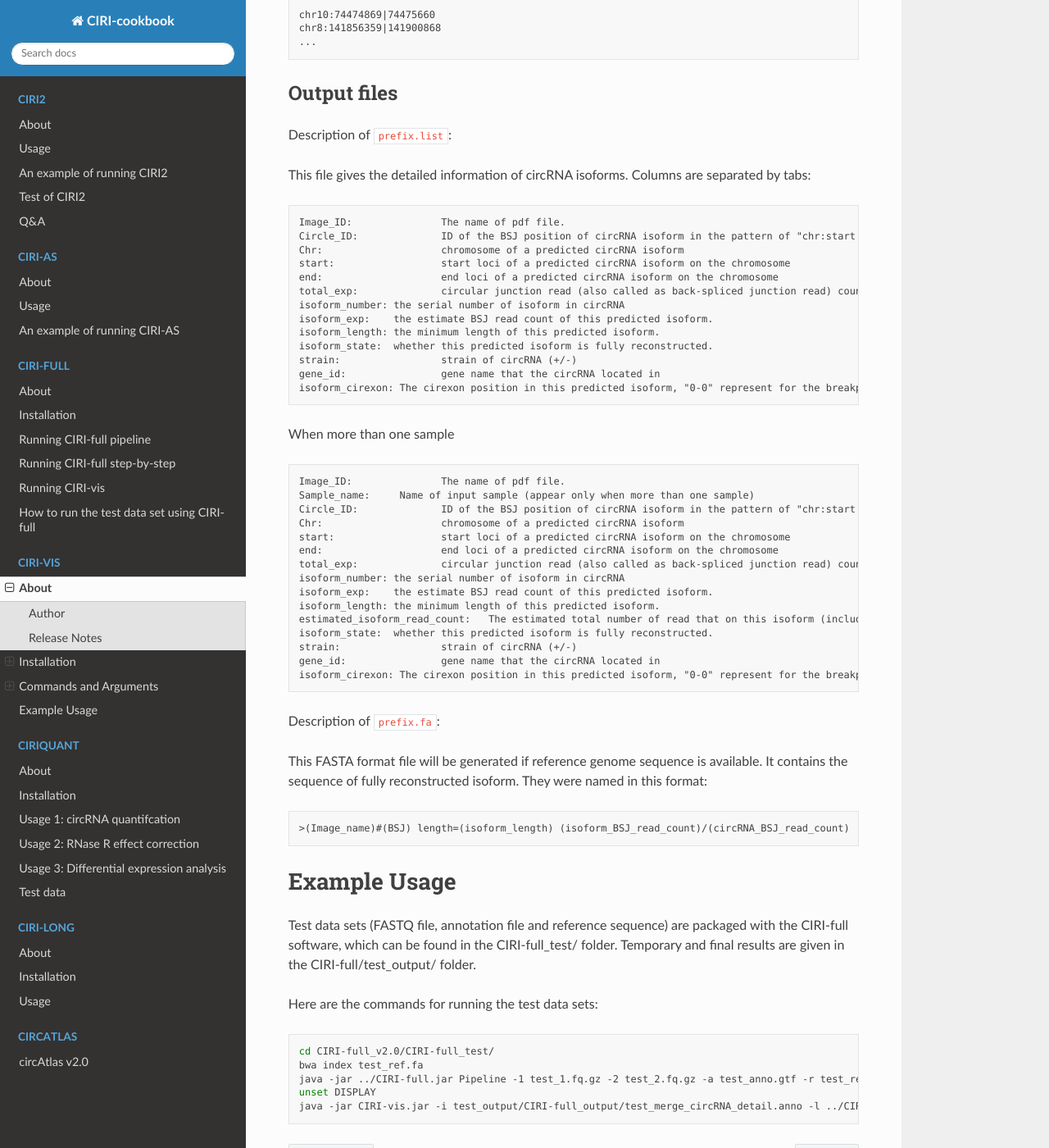
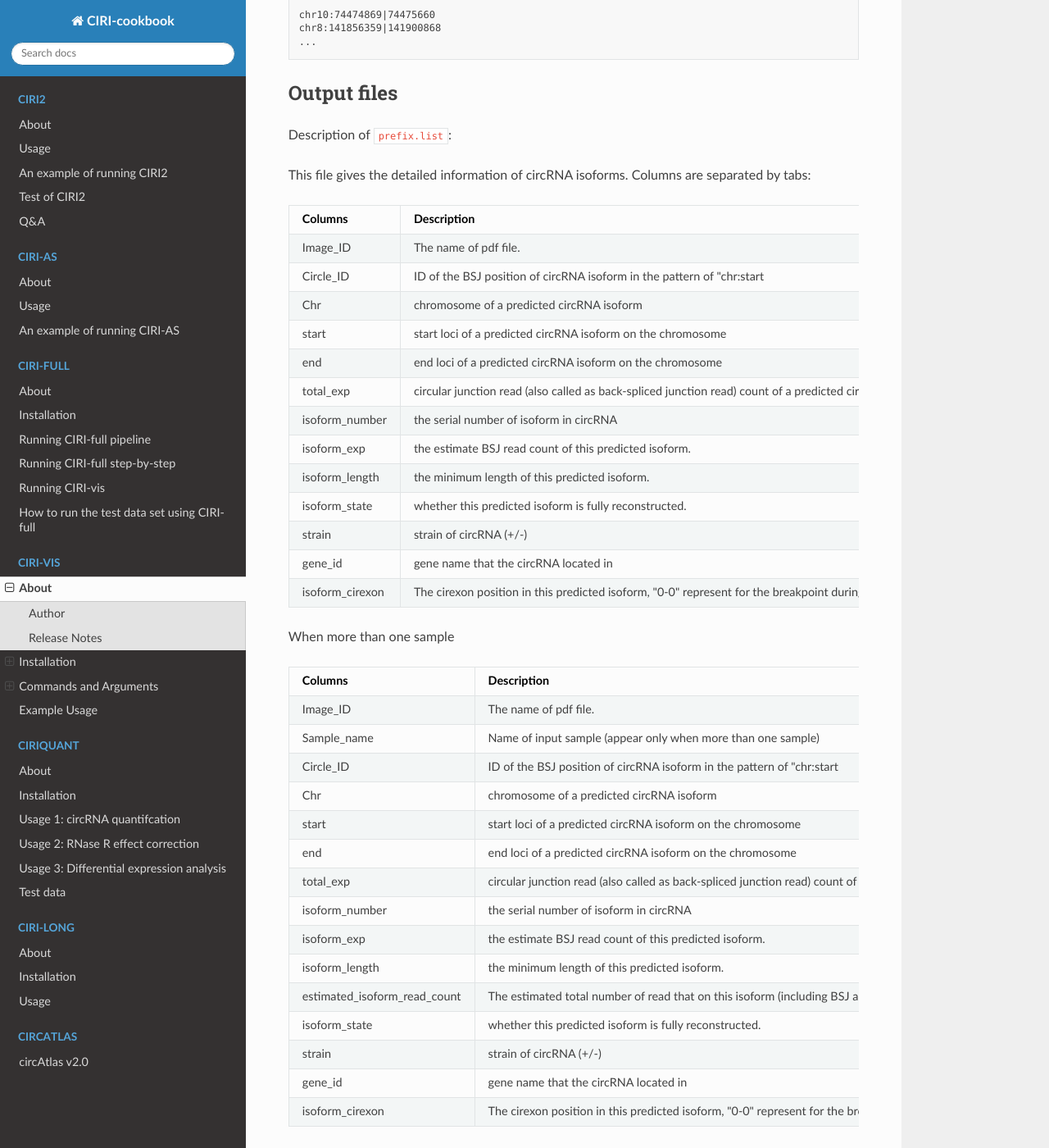
Before and after one commit to bioinfo-biols/CIRI-cookbook, a Sphinx documentation site: the page built from source/CIRI-vis.md, in a window 1280 px wide and 1400 px high, scrolled down 2512 px. Shown: the whole window at 82% size. Built offline with Sphinx 7.4.7 and the Read the Docs theme 2.0.0, drawn with Linux system fonts in a browser that asks for light colours; some of the changed lines change nothing that is shown.

Commit message:
update indentation

````diff
--- a/source/CIRI-vis.md
+++ b/source/CIRI-vis.md
@@ -20,9 +20,9 @@ Maintainer: Yi Zheng
 
 ```
 Softwares:
-	JavaSE >= 1.6
+    JavaSE >= 1.6
     bwa
-	CIRI2
+    CIRI2
     CIRI-AS
     CIRI-Full
 ```
@@ -59,19 +59,19 @@ Usage: java -jar CIRI-vis.jar [Options]
 
 Options:
 
-	-i			The path of input file of CIRI-vis. (required)
-	-l			The path of library length file. (required for isoform quantification)
-	-r			The path of reference genome sequence in FASTA format. (required for output circRNA sequence)
-	-list		The list of choosen circRNA BSJ.(It is needed when more than one sample)
-	-d			The dictionary of output. Default currentdir/stdir
-	-o			The prefix of output. Default stout (optional)
-	-type		The format of figure. you can select pdf or svg or both. Default pdf (optional)
-	-max		The maximum expression (BSJ reads number) of circRNA that displayed by CIRI-vis. Default 999999999 (optional)
-	-min		The minimum expression (BSJ reads number) of circRNA that displayed by CIRI-vis. Default 5. Note: please only use one of -min, -exp, -rank (optional)
-	-rank		Only display the expression top X% of circRNA (optional)
-	-exp		Only display the top expression circRNA that contain X% of BSJ reads. (optional)
-	-iso		The maximum number of considering isoform, default 10. High value will make the quantification slower (optional)
-	-ran		Set random seed, default 0.(optional)
+  -i	    The path of input file of CIRI-vis. (required)
+  -l        The path of library length file. (required for isoform quantification)
+  -r        The path of reference genome sequence in FASTA format. (required for output circRNA sequence)
+  -list     The list of choosen circRNA BSJ.(It is needed when more than one sample)
+  -d        The dictionary of output. Default currentdir/stdir
+  -o        The prefix of output. Default stout (optional)
+  -type     The format of figure. you can select pdf or svg or both. Default pdf (optional)
+  -max      The maximum expression (BSJ reads number) of circRNA that displayed by CIRI-vis. Default 999999999 (optional)
+  -min      The minimum expression (BSJ reads number) of circRNA that displayed by CIRI-vis. Default 5. Note: please only use one of -min, -exp, -rank (optional)
+  -rank     Only display the expression top X% of circRNA (optional)
+  -exp      Only display the top expression circRNA that contain X% of BSJ reads. (optional)
+  -iso      The maximum number of considering isoform, default 10. High value will make the quantification slower (optional)
+  -ran      Set random seed, default 0.(optional)
 ```
 
 Examples:
@@ -102,41 +102,41 @@ Description of `prefix.list`:
 
 This file gives the detailed information of circRNA isoforms. Columns are separated by tabs:
 
-```text
-Image_ID:		The name of pdf file.
-Circle_ID:		ID of the BSJ position of circRNA isoform in the pattern of "chr:start|end";
-Chr: 			chromosome of a predicted circRNA isoform
-start:			start loci of a predicted circRNA isoform on the chromosome
-end:			end loci of a predicted circRNA isoform on the chromosome
-total_exp:		circular junction read (also called as back-spliced junction read) count of a predicted circRNA
-isoform_number: the serial number of isoform in circRNA
-isoform_exp:	the estimate BSJ read count of this predicted isoform.
-isoform_length: the minimum length of this predicted isoform.
-isoform_state:	whether this predicted isoform is fully reconstructed.
-strain: 		strain of circRNA (+/-)
-gene_id:		gene name that the circRNA located in
-isoform_cirexon: The cirexon position in this predicted isoform, "0-0" represent for the breakpoint during reconstruction.
-```
+Columns|Description
+---|---
+Image_ID | The name of pdf file.
+Circle_ID | ID of the BSJ position of circRNA isoform in the pattern of "chr:start|end";
+Chr | chromosome of a predicted circRNA isoform
+start | start loci of a predicted circRNA isoform on the chromosome
+end | end loci of a predicted circRNA isoform on the chromosome
+total_exp | circular junction read (also called as back-spliced junction read) count of a predicted circRNA
+isoform_number | the serial number of isoform in circRNA
+isoform_exp | the estimate BSJ read count of this predicted isoform.
+isoform_length | the minimum length of this predicted isoform.
+isoform_state | whether this predicted isoform is fully reconstructed.
+strain | strain of circRNA (+/-)
+gene_id | gene name that the circRNA located in
+isoform_cirexon | The cirexon position in this predicted isoform, "0-0" represent for the breakpoint during reconstruction.
 
 When more than one sample
 
-```text
-Image_ID:		The name of pdf file.
-Sample_name:	 Name of input sample (appear only when more than one sample)
-Circle_ID:		ID of the BSJ position of circRNA isoform in the pattern of "chr:start|end";
-Chr: 			chromosome of a predicted circRNA isoform
-start:			start loci of a predicted circRNA isoform on the chromosome
-end:			end loci of a predicted circRNA isoform on the chromosome
-total_exp:		circular junction read (also called as back-spliced junction read) count of a predicted circRNA
-isoform_number: the serial number of isoform in circRNA
-isoform_exp:	the estimate BSJ read count of this predicted isoform.
-isoform_length: the minimum length of this predicted isoform.
-estimated_isoform_read_count:	The estimated total number of read that on this isoform (including BSJ and nonBSJ reads),
-isoform_state:	whether this predicted isoform is fully reconstructed.
-strain: 		strain of circRNA (+/-)
-gene_id:		gene name that the circRNA located in
-isoform_cirexon: The cirexon position in this predicted isoform, "0-0" represent for the breakpoint during reconstruction.
-```
+Columns|Description
+---|---
+Image_ID | The name of pdf file.
+Sample_name | Name of input sample (appear only when more than one sample)
+Circle_ID | ID of the BSJ position of circRNA isoform in the pattern of "chr:start|end";
+Chr | chromosome of a predicted circRNA isoform
+start | start loci of a predicted circRNA isoform on the chromosome
+end | end loci of a predicted circRNA isoform on the chromosome
+total_exp | circular junction read (also called as back-spliced junction read) count of a predicted circRNA
+isoform_number | the serial number of isoform in circRNA
+isoform_exp | the estimate BSJ read count of this predicted isoform.
+isoform_length | the minimum length of this predicted isoform.
+estimated_isoform_read_count | The estimated total number of read that on this isoform (including BSJ and nonBSJ reads),
+isoform_state | whether this predicted isoform is fully reconstructed.
+strain | strain of circRNA (+/-)
+gene_id | gene name that the circRNA located in
+isoform_cirexon | The cirexon position in this predicted isoform, "0-0" represent for the breakpoint during reconstruction.
 
 Description of `prefix.fa`:
 
````
